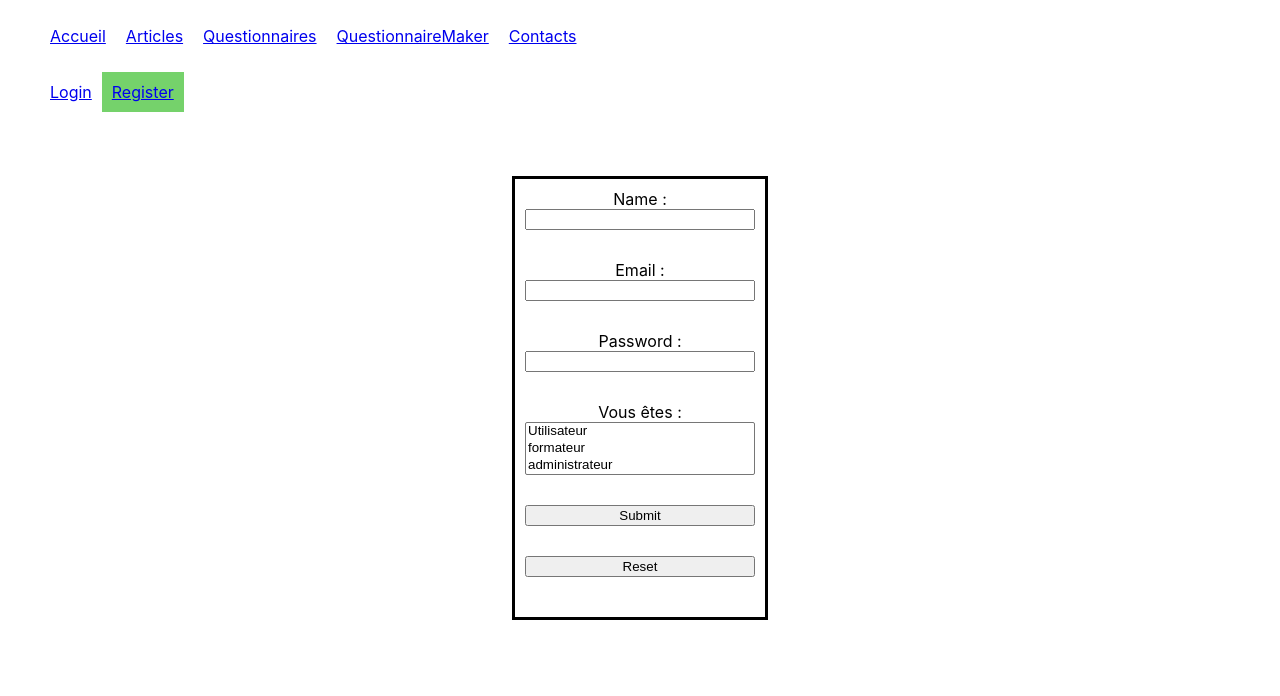
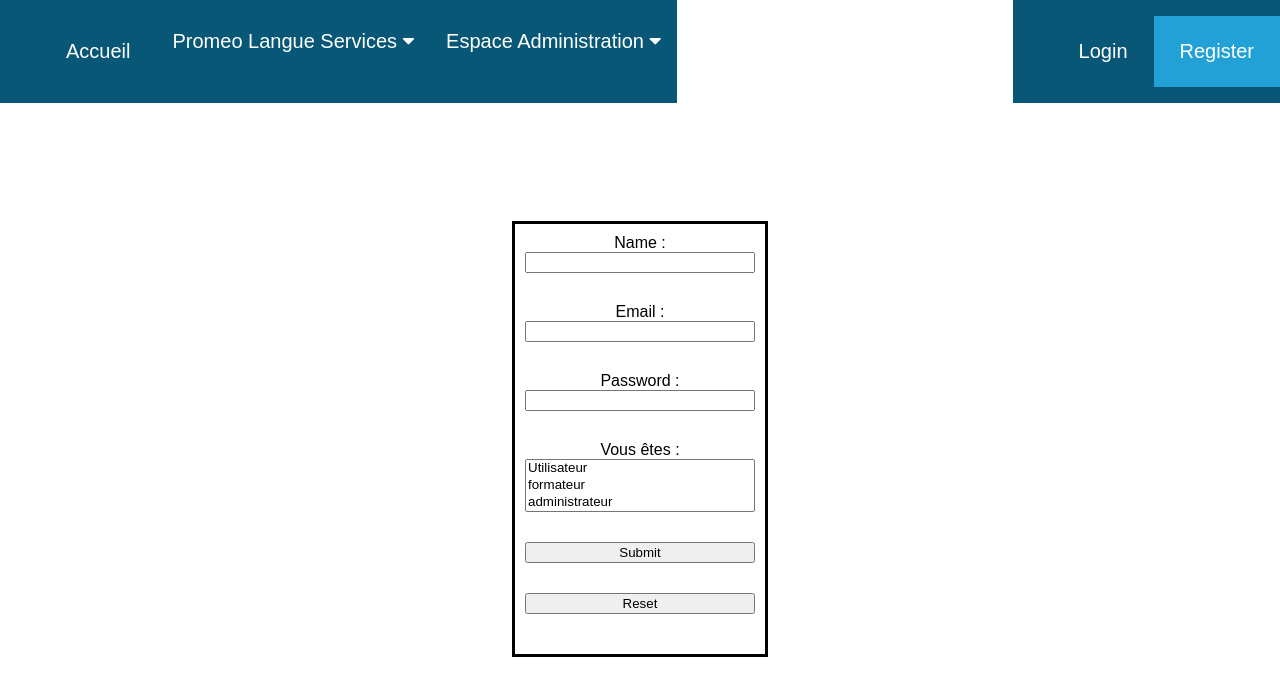
Before and after one commit to DonHorse/promeolangue, a React (Create React App) app: page /Register in a window 1280 px wide. Shown: the top 696 px of the page. Built offline with nearby package versions, Linux system fonts and the light colour scheme.

Commit message:
07 08 21

```diff
--- a/src/App.css
+++ b/src/App.css
@@ -3,7 +3,7 @@
 }
 
 a.current{
-  background-color: #75d26b;
+  background-color: #21a1d5;
 }
 
 .nav-bar{
@@ -61,3 +61,8 @@ a.current{
 .article-form select {
   margin-bottom: 30px;
 }
+
+nav {
+  display: flex;
+  justify-content: space-between;
+}
--- a/src/App.js
+++ b/src/App.js
@@ -17,7 +17,13 @@ function App() {
         <Router
         forceRefresh={true}
         >
+
             <Header />
+            <br/>
+            <br/>
+            <br/>
+
+
 
             <Switch>
                 <Route path="/" exact component={Welcome}/>
--- /dev/null
+++ b/src/Header.css
@@ -0,0 +1,88 @@
+/* Nav bar on header*/
+*{
+    font-family: "Fira Sans", Arial, sans-serif;
+}
+
+.nav {
+    background-color: #095776;
+}
+
+.menu {
+    overflow: hidden;
+    background-color: #095776;
+}
+
+.user-gestion {
+    overflow: hidden;
+    background-color: #095776;
+}
+
+.user-gestion a {
+    float: left;
+    font-size: 20px;
+    color: white;
+    text-align: center;
+    padding: 14px 16px;
+    text-decoration: none;
+}
+
+/* Navlinks */
+.menu a {
+    float: left;
+    font-size: 20px;
+    color: white;
+    text-align: center;
+    padding: 14px 16px;
+    text-decoration: none;
+}
+
+/* The submenu */
+.submenu {
+    float: left;
+    overflow: hidden;
+}
+
+/* submenu button */
+.submenu .submenubtn {
+    font-size: 20px;
+    border: none;
+    outline: none;
+    color: white;
+    padding: 14px 16px;
+    background-color: inherit;
+    font-family: inherit;
+    margin: 0;
+}
+
+/* Add a red background color to navigation links on hover */
+.menu a:hover, .submenu:hover .submenubtn {
+    background-color: red;
+}
+
+/* Style the submenu content - positioned absolute */
+.submenu-content {
+    display: none;
+    position: absolute;
+    left: 0;
+    background-color: red;
+    width: 100%;
+    z-index: 1;
+}
+
+/* Style the submenu links */
+.submenu-content a {
+    float: left;
+    color: white;
+    text-decoration: none;
+}
+
+/* Add a grey background color on hover */
+.submenu-content a:hover {
+    background-color: #eee;
+    color: black;
+}
+
+/* When you move the mouse over the submenu container, open the submenu content */
+.submenu:hover .submenu-content {
+    display: block;
+}
--- a/src/Header.js
+++ b/src/Header.js
@@ -1,31 +1,39 @@
 import React from "react";
-import './App.css';
+import './Header.css';
 import { NavLink } from 'react-router-dom';
 
 function Header(){
     return(
+        <div className="header">
+            <link rel="stylesheet" href="https://cdnjs.cloudflare.com/ajax/libs/font-awesome/4.7.0/css/font-awesome.min.css"></link>
                 <nav>
                     <div className="menu">
                         <ul className="menu-list">
                             <NavLink exact activeClassName="current" to="/">
                                 <li >Accueil</li>
                             </NavLink>
-
+                            <div className="submenu">
+                                <button className="submenubtn">Promeo Langue Services <i className="fa fa-caret-down"></i></button>
+                                <div className="submenu-content">
+                                    <NavLink exact activeClassName="current" to="/Questionnaire">
+                                        <li >Questionnaires</li>
+                                    </NavLink>
+                                    <NavLink exact activeClassName="current" to="/Contact">
+                                        <li >Contacts</li>
+                                    </NavLink>
+                                </div>
+                            </div>
+                            <div className="submenu">
+                                <button className="submenubtn">Espace Administration <i className="fa fa-caret-down"></i></button>
+                                <div className="submenu-content">
                                     <NavLink exact activeClassName="current" to="/Article">
                                         <li >Articles</li>
                                     </NavLink>
-
-                    <NavLink exact activeClassName="current" to="/Questionnaire">
-                        <li >Questionnaires</li>
-                    </NavLink>
-
                                     <NavLink exact activeClassName="current" to="/QuestionnaireMaker">
                                         <li >QuestionnaireMaker</li>
                                     </NavLink>
-
-                    <NavLink exact activeClassName="current" to="/Contact">
-                        <li >Contacts</li>
-                    </NavLink>
+                                </div>
+                            </div>
                         </ul>
                     </div>
                     <div className="user-gestion">
@@ -33,13 +41,13 @@ function Header(){
                             <NavLink exact activeClassName="current" to="/Login">
                                 <li >Login</li>
                             </NavLink>
-
                             <NavLink exact activeClassName="current" to="/Register">
                                 <li >Register</li>
                             </NavLink>
                         </ul>
                     </div>
             </nav>
+        </div>
 
     )
 }
```
Lines whose indentation alone changed are shown as unchanged.
